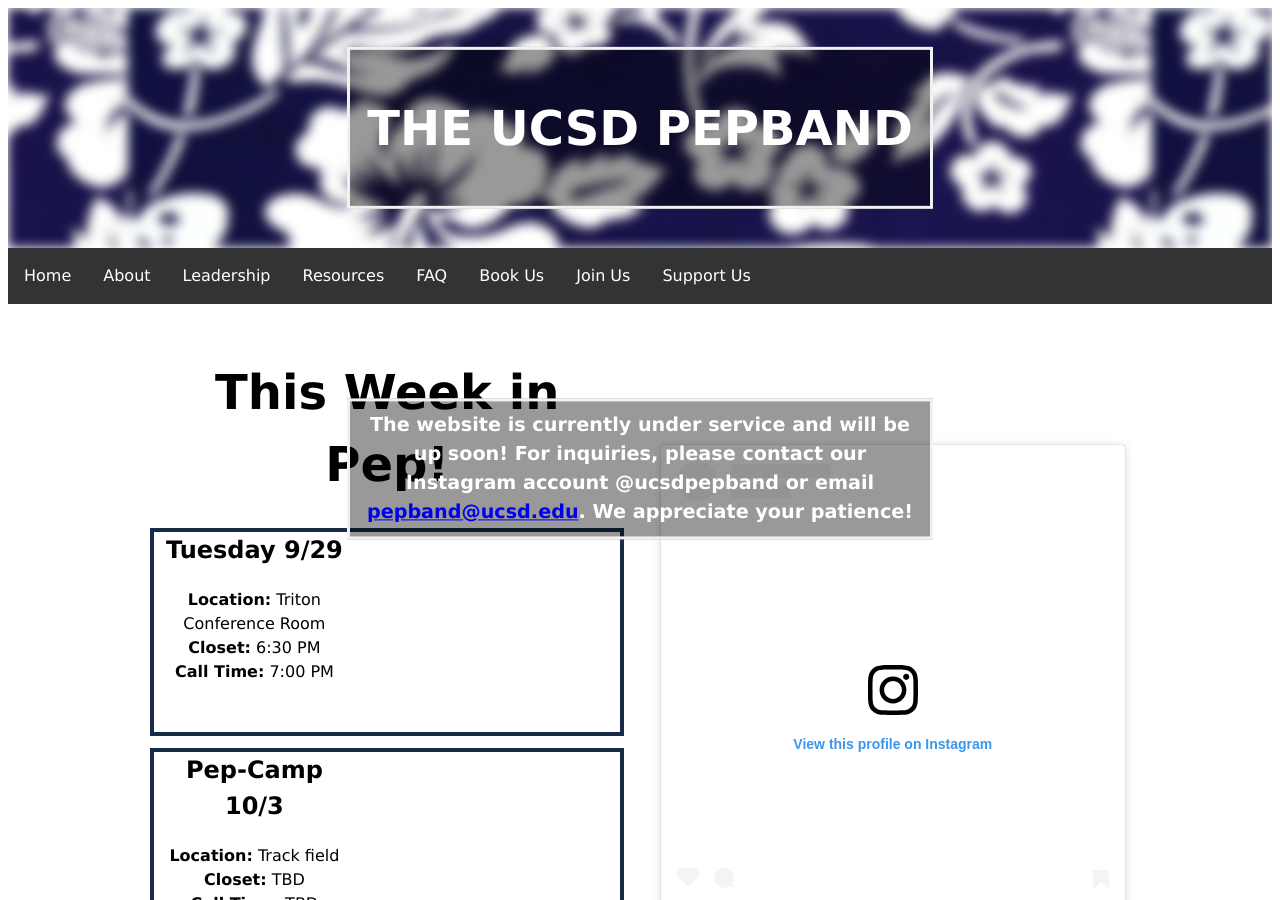
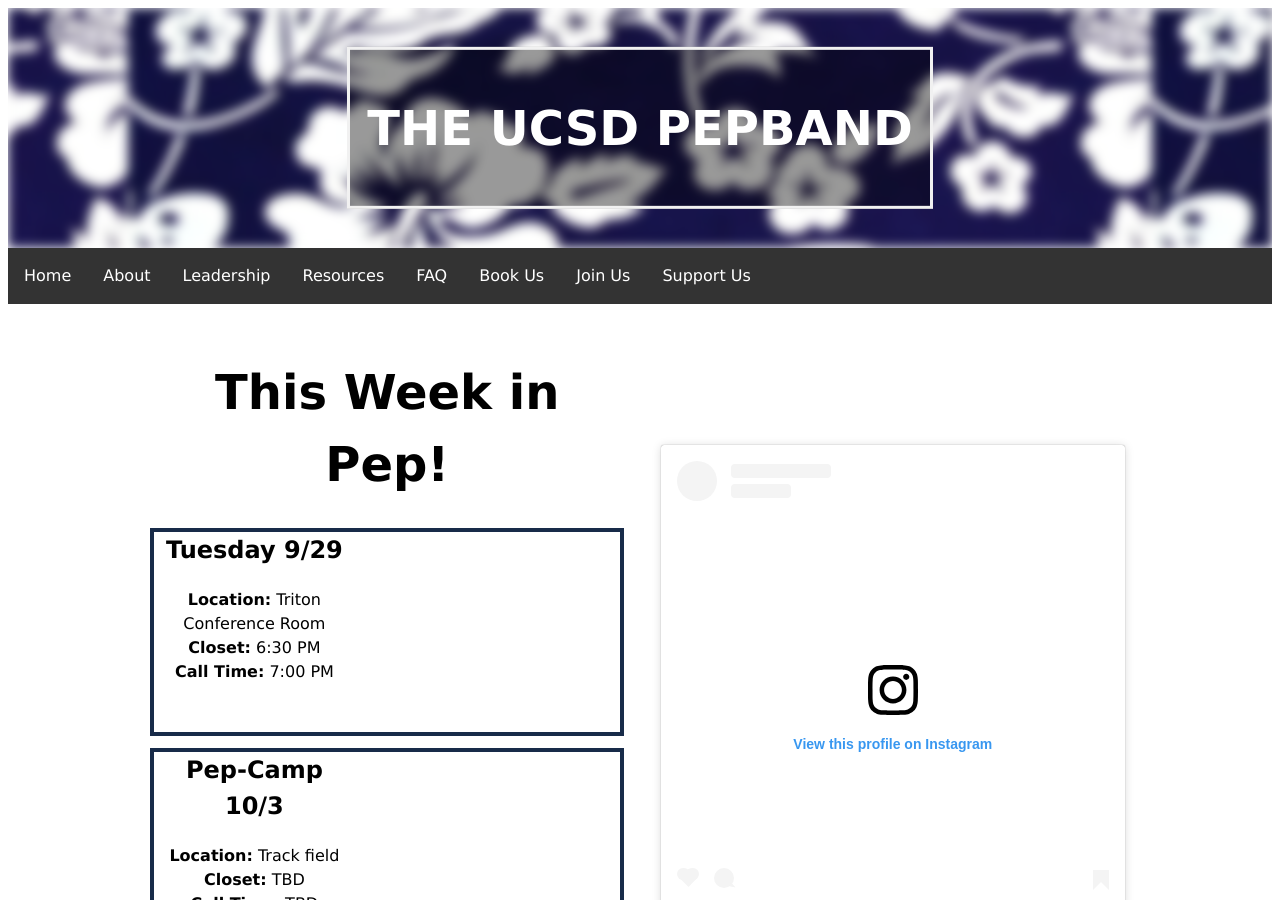
Before and after one commit to The-UCSD-Pepband/The-UCSD-Pepband, a Jekyll site: the page built from index.html, in a window 1280 px wide and 900 px high. Built offline with Jekyll 4.4.1, drawn with Linux system fonts in a browser that asks for light colours; a script that is not in the unit is left out.

Commit message:
getting rid of under construction sign

```diff
--- a/index.html
+++ b/index.html
@@ -4,12 +4,12 @@
 ---
 
 <div class="blurb">
-    <p class="header-text">
+    <!--<p class="header-text">
     The website is currently under service and will be up soon!
     For inquiries, please contact our Instagram account @ucsdpepband
     or email <a href="mailto:pepband@ucsd.edu">pepband@ucsd.edu</a>.
     We appreciate your patience!
-    </p>
+    </p>-->
     <div class="row-home">
         <div class="column-home">
             <h1>This Week in Pep!</h1>
```
